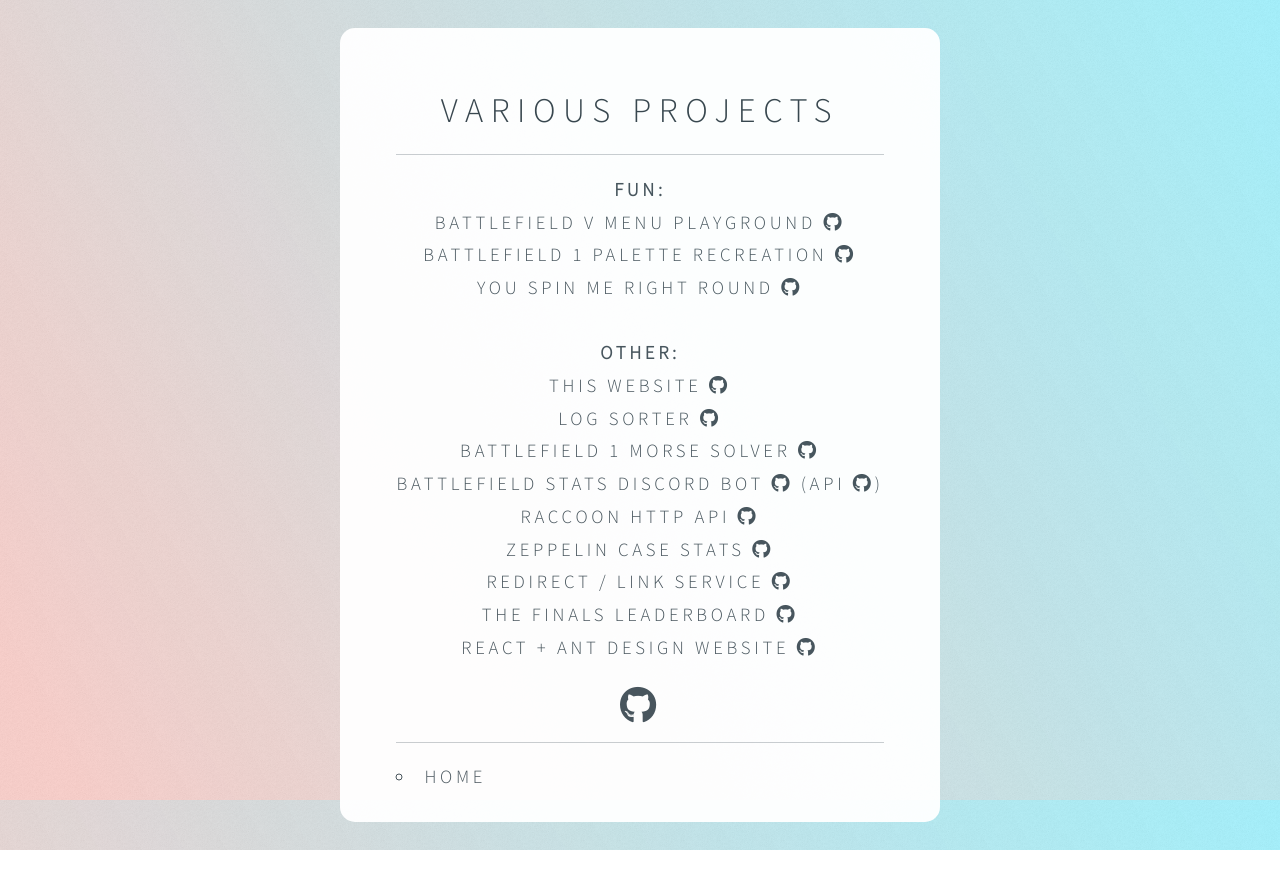
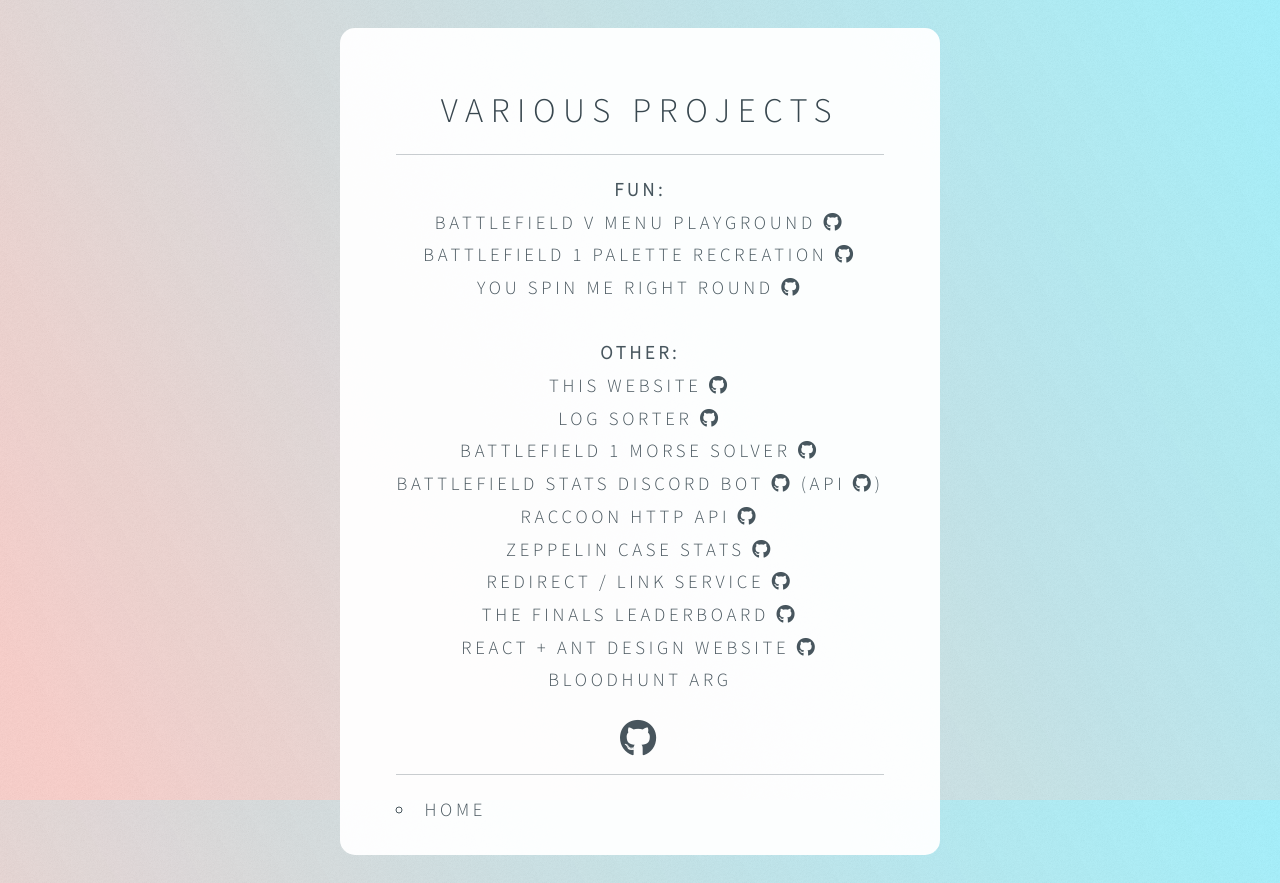
Before and after one commit to leonlarsson/home-page, a Next.js app: page /projects in a window 1280 px wide. Before the commit the page ends 850 px from the top, so only its background shows below. Built offline with nearby package versions, Linux system fonts and the light colour scheme.

Commit message:
projects: add Bloodhunt ARG

```diff
--- a/app/projects/page.tsx
+++ b/app/projects/page.tsx
@@ -115,6 +115,11 @@
                         githubLink="https://github.com/leonlarsson/react-ant-design-ui"
                     />
 
+                    <Project
+                        name="Bloodhunt ARG"
+                        link="https://omnis.pages.dev/"
+                    />
+
                     <a className="fa-brands fa-github fa-2xl" style={{ marginTop: 40 }} href="https://github.com/leonlarsson" target="_blank" title="GitHub" />
                     <hr />
                     <ul style={{ textAlign: "left" }}>
```
